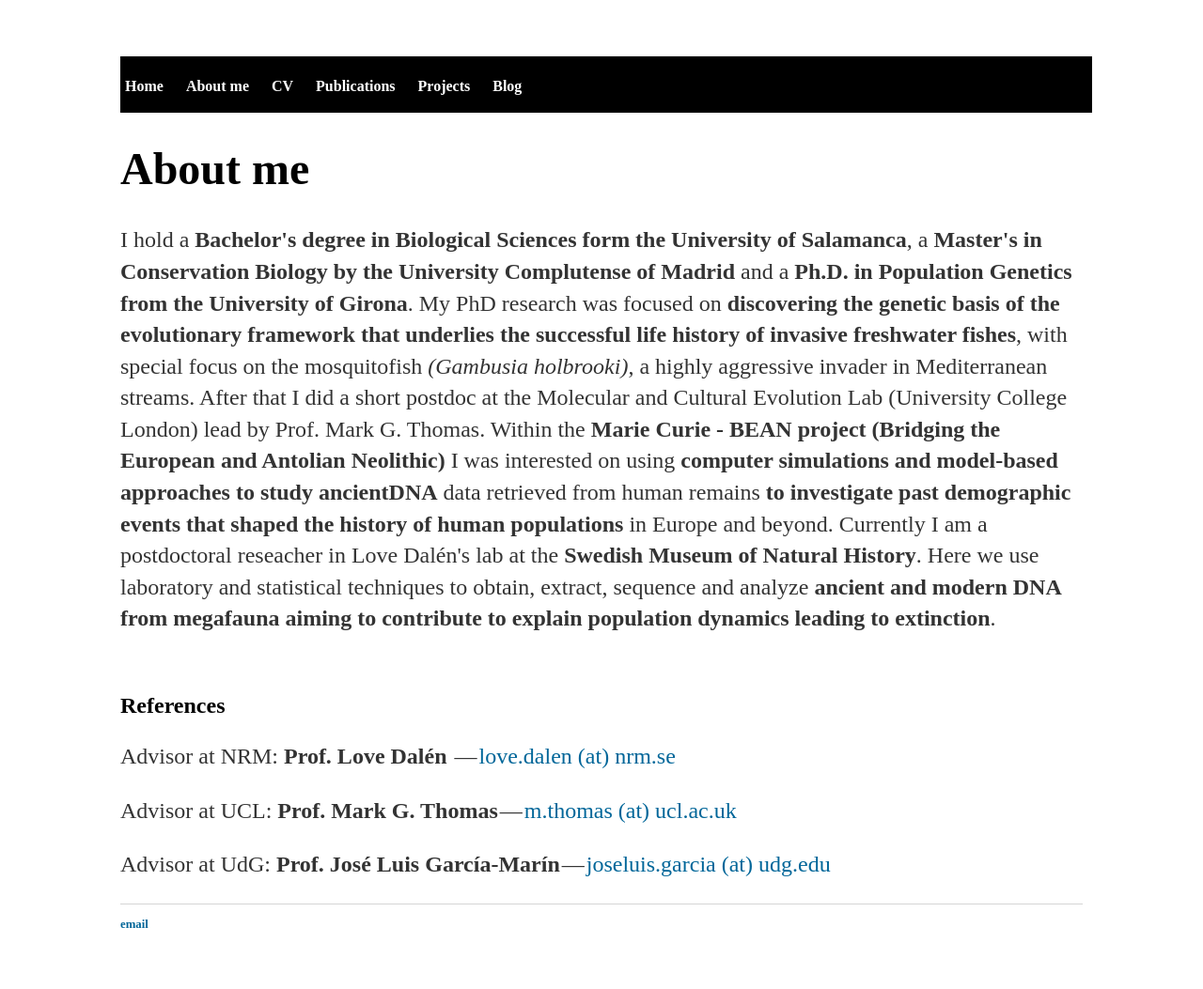
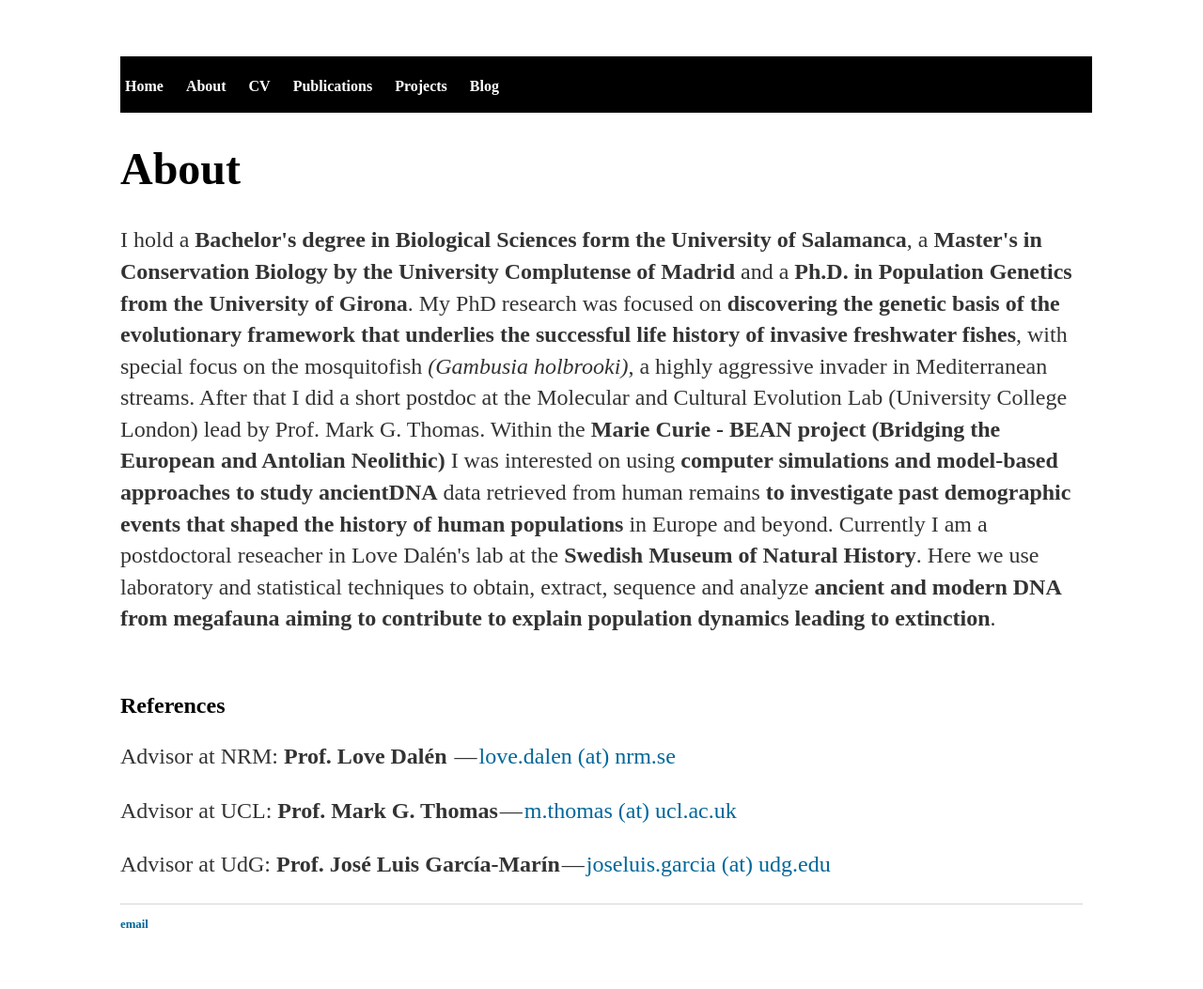
Before and after one commit to DiezMolino/diezmolino.github.io, a Jekyll site: the page about/index.html, which Jekyll copies as it is, in a window 1280 px wide. Shown: the whole page at 94% size. Built offline with Jekyll 4.4.1, drawn with Linux system fonts in a browser that asks for light colours.

Commit message:
Update index.html

```diff
--- a/about/index.html
+++ b/about/index.html
@@ -20,7 +20,7 @@
 		<nav>
     		<ul>
     			<li><a class='two' href="/">Home</a></li>
-	        	<li><a class='two' href="/about">About me</a></li>
+	        	<li><a class='two' href="/about">About</a></li>
         		<li><a class='two' href="/cv">CV</a></li>
         		<li><a class='two' href="/publications">Publications</a></li>
         		<li><a class='two' href="/projects">Projects</a></li>
@@ -32,7 +32,7 @@
 		</div><!-- /.header -->
 		<div class="container">
     		<div class="blurb">
-        		<h1>About me</h1>
+        		<h1>About</h1>
 
         	<!--	<p>I am originally from a very small village in middle-north Spain <a class='one' href='https://www.google.co.uk/webhp?sourceid=chrome-instant&ion=1&espv=2&ie=UTF-8#q=nava%20del%20rey'>(Nava del Rey).</a></p> -->
 
```
